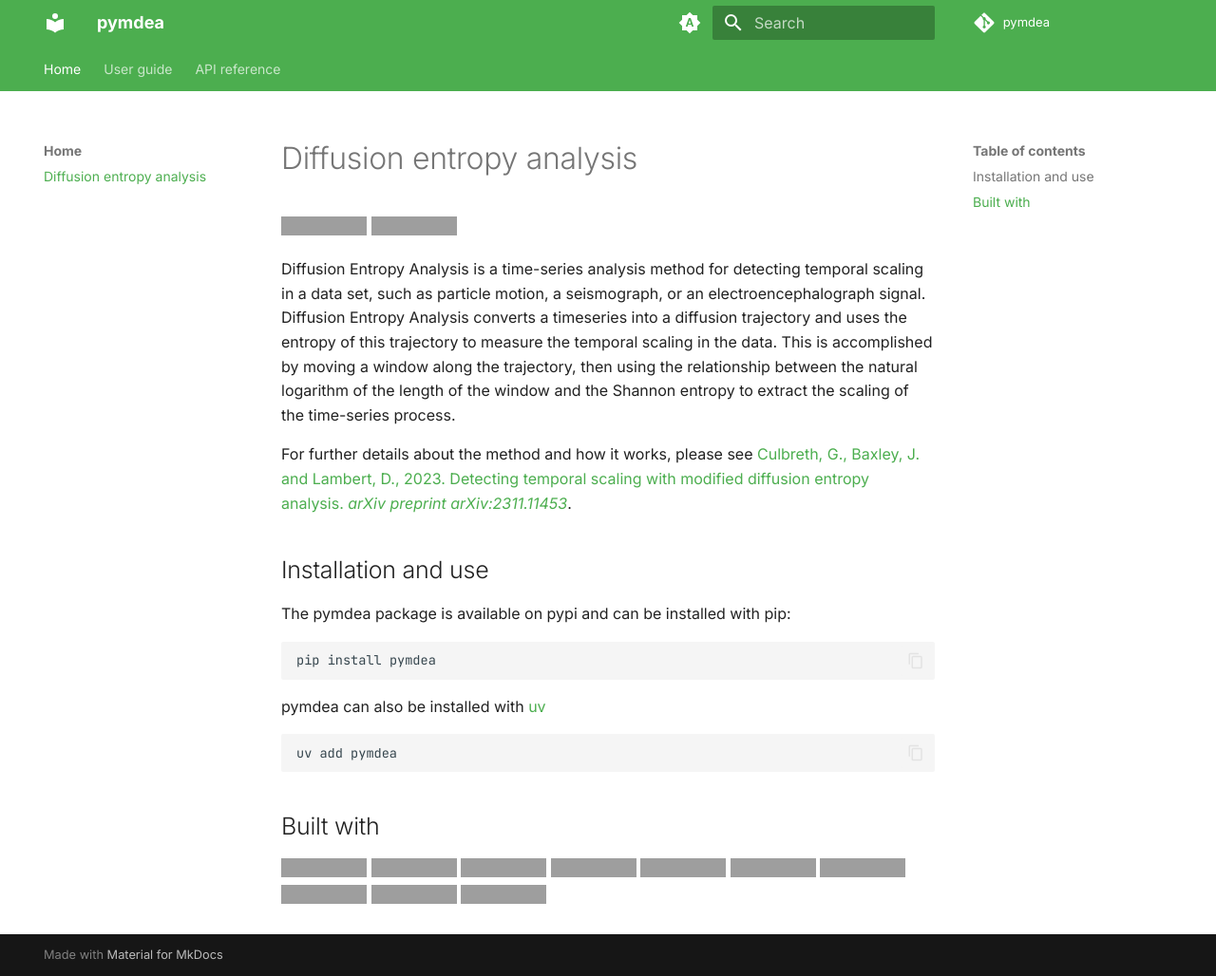
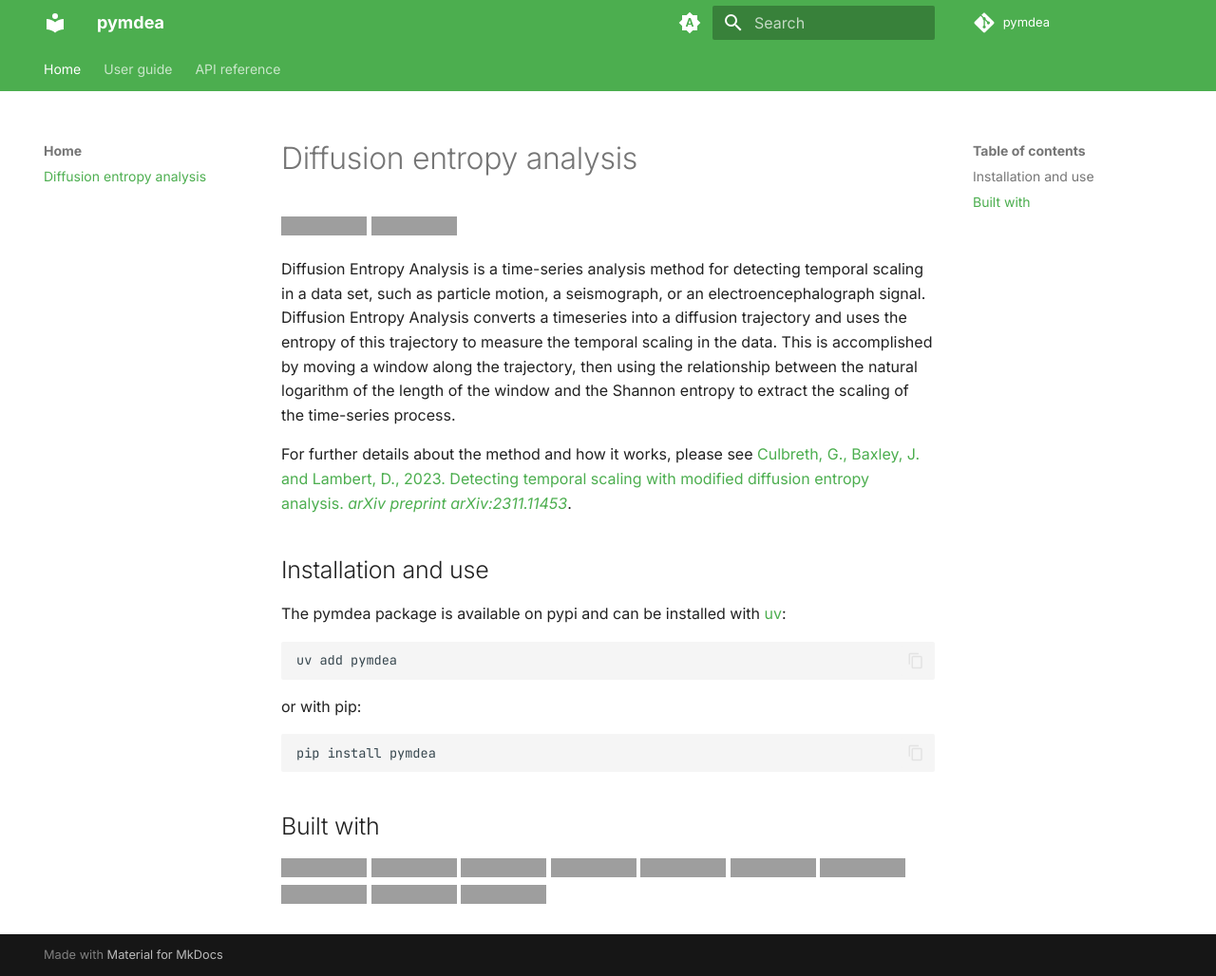
Before and after one commit to garland-culbreth/pymdea, an MkDocs documentation site: the page built from docs/index.md, in a window 1280 px wide and 1028 px high, cut to the strip 0-1028 px from the top of the window. Shown: the whole strip at 95% size. Built offline with MkDocs 1.6.1 and Material for MkDocs 9.7.7, drawn with Linux system fonts in a browser that asks for light colours; comment, search, counter and statistics services are not loaded; grey boxes are pictures that could not be loaded.

Commit message:
preference uv installation

````diff
--- a/docs/index.md
+++ b/docs/index.md
@@ -9,13 +9,16 @@ For further details about the method and how it works, please see [Culbreth, G.,
 
 ## Installation and use
 
-The pymdea package is available on pypi and can be installed with pip:
+The pymdea package is available on pypi and can be installed with [uv](https://docs.astral.sh/uv/#python-management):
+
+```bash
+uv add pymdea
+```
+
+or with pip:
+
 ```bash
 pip install pymdea
-```
-pymdea can also be installed with [uv](https://docs.astral.sh/uv/#python-management)
-```bash
-uv add pymdea
 ```
 
 ## Built with
````
Also changed, not shown: README.md (+8 -5 lines).
